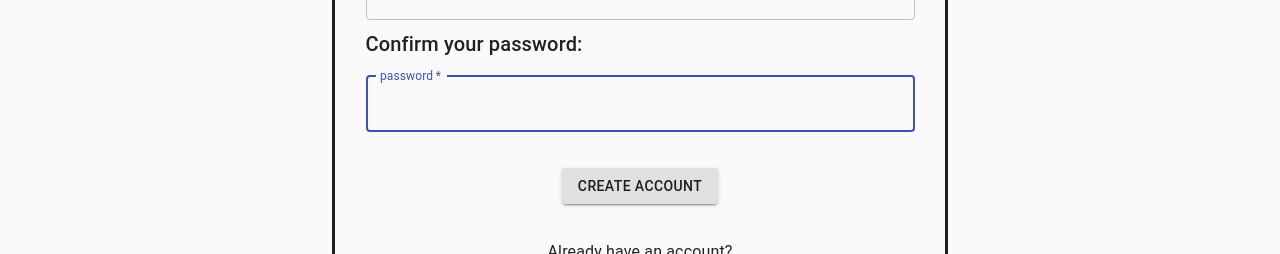
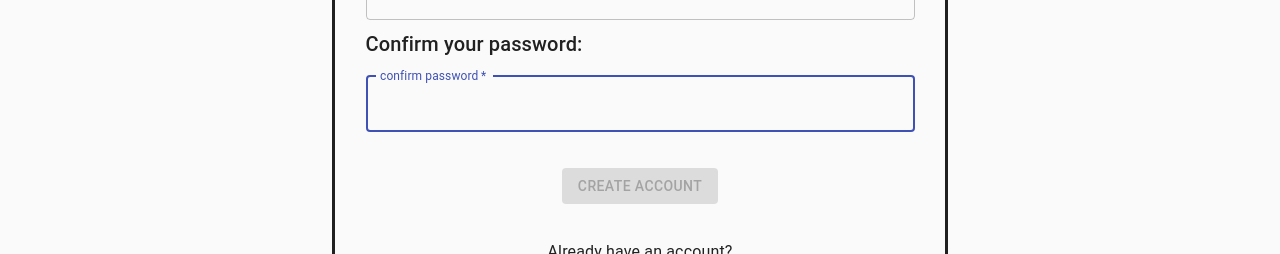
Before and after one commit to Scarletlake/ePortfolio_team2, a React (Create React App) app in the folder client/: page /user/signup in a window 1280 px wide. Shown: the part 448-702 px from the top of the page. Built offline with nearby package versions, Linux system fonts and the light colour scheme; the HTML template or start-up script is replaced by a standard one.

Commit message:
Update SignUpPage.js

```diff
--- a/client/src/pages/SignUpPage.js
+++ b/client/src/pages/SignUpPage.js
@@ -1,6 +1,9 @@
-import React, { Fragment } from 'react';
+import React, { Fragment, useState } from 'react';
 import userSignUp from "../api/userAPI";
 import validateEmail from "../utils/validateEmail";
+
+import { useHistory } from "react-router-dom";
+//import { HelpBlock, FormGroup, FormControl, ControlLabel} from 'react-bootstrap';
 
 import Button from '@material-ui/core/Button';
 import TextField from '@material-ui/core/TextField';
@@ -55,6 +58,18 @@ export default function SignUpPage() {
 
   const classes = useStyles();
 
+  const [email, setEmail] = useState("");
+  const [password, setPassword] = useState("");
+  const [confirmPassword, setConfirmPassword] = useState("");
+
+  function validateForm() {
+    const res =
+      validateEmail(email) &&
+      password > 0 &&
+      password == confirmPassword
+    return res;
+  }
+
   return (
 
     <Container component="main" maxwidth="xs">
@@ -75,13 +90,13 @@ export default function SignUpPage() {
             </Typography>
             <TextField
               required
-              margin="normal"
               fullWidth
-              variant="outlined"
+              margin = 'normal'
+              variant = 'outlined'
               id="email"
               label="Email Address"
-              name="email"
               autoComplete="email"
+              onChange={e => setEmail(e.target.value)}
             />
 
             <Typography component="h2" variant="h6" >
@@ -90,12 +105,13 @@ export default function SignUpPage() {
             <TextField
               required
               fullWidth
+              type="password"
               margin="normal"
               variant="outlined"
               id="password"
               label="password"
-              name="password"
               autoComplete="password"
+              onChange={e => setPassword(e.target.value)}
               autoFocus />
 
             <Typography component="h2" variant="h6" >
@@ -104,12 +120,12 @@ export default function SignUpPage() {
             <TextField
               required
               fullWidth
+              type="password"
               margin="normal"
               variant="outlined"
               id="re_password"
-              label="password"
-              name="re_password"
-              autoComplete="password"
+              label="confirm password"
+              onChange={e => setConfirmPassword(e.target.value)}
               autoFocus />
 
 
@@ -121,6 +137,7 @@ export default function SignUpPage() {
                 type="submit"
                 variant="contained"
                 className={classes.submit}
+                disabled={!validateForm()}
               >
                 Create Account
               </Button>
@@ -139,7 +156,7 @@ export default function SignUpPage() {
               justify="center"
             >
               <Grid item xs={4.5} >
-                <Link href="#" variant='body1'>
+                <Link href="/user/signin" variant='body1'>
                 Click here to sign in
               </Link>
             </Grid>
```
